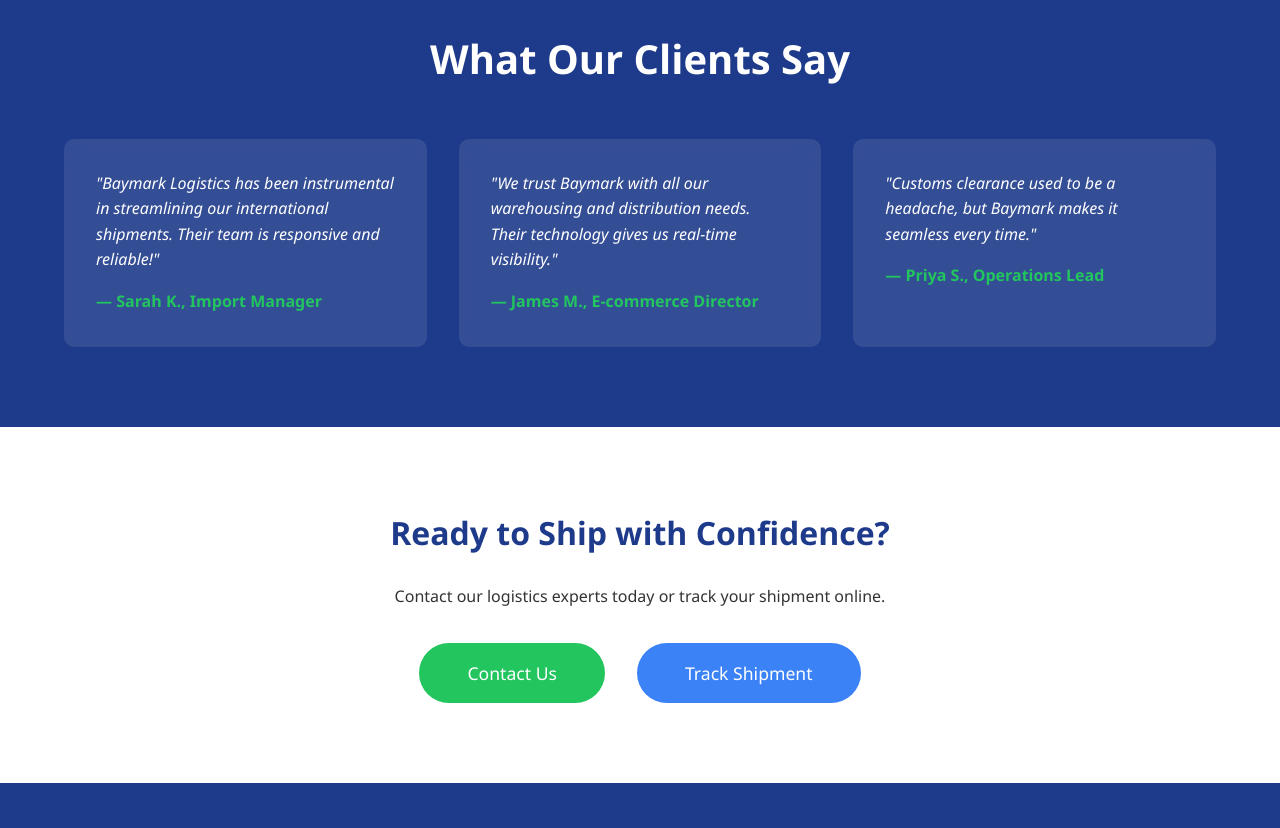
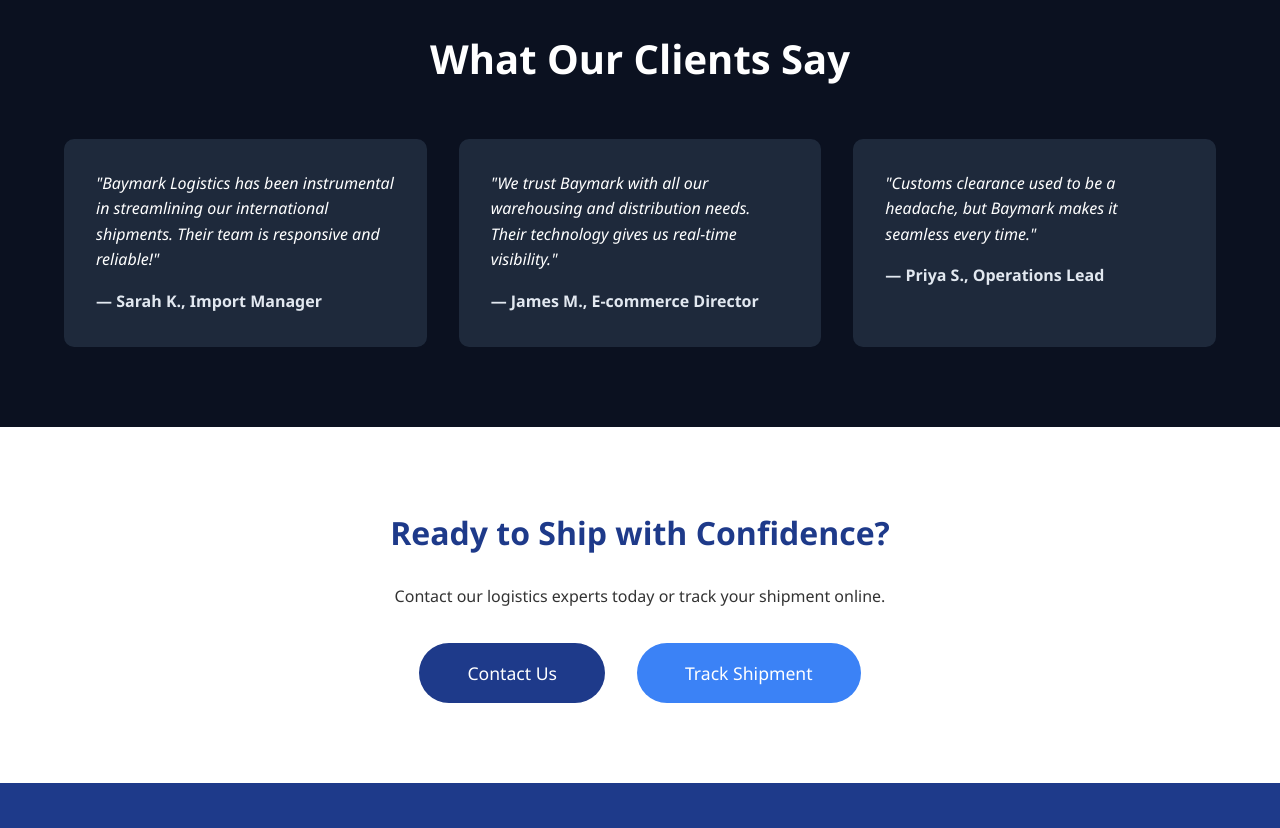
Before and after one commit to Abdirahman0646/BAYMARK, a plain HTML site: page index.html in a window 1280 px wide. Shown: the part 1960-2788 px from the top of the page. Drawn offline with Linux system fonts and the light colour scheme.

Commit message:
Improve text contrast and accessibility for CTA buttons and testimonials

```diff
--- a/index.css
+++ b/index.css
@@ -27,7 +27,7 @@ nav .logo {
 }
 
 nav {
-    background: #1e3a8a;
+    background: #d6d6d6;
     padding: 1rem 5%;
     position: fixed;
     width: 100%;
@@ -58,7 +58,7 @@ nav .container {
 }
 
 .nav-links a {
-    color: white;
+    color: #1e3a8a;
     text-decoration: none;
     transition: color 0.3s;
 }
@@ -163,8 +163,8 @@ nav .container {
 
 
 .cta-button {
-    background: #22c55e;
-    color: white;
+    background: #1e3a8a;
+    color: #ffffff;
     padding: 1rem 3rem;
     border: none;
     border-radius: 50px;
@@ -266,8 +266,8 @@ nav .container {
 /* Testimonials */
 .testimonials {
     padding: 80px 5%;
-    background: #1e3a8a;
-    color: white;
+    background: #0b1120;
+    color:#f8fafc;
 }
 
 .testimonials-grid {
@@ -279,7 +279,8 @@ nav .container {
 }
 
 .testimonial-card {
-    background: rgba(255,255,255,0.1);
+    background: #1e293b;
+    color: #ffffff;
     padding: 2rem;
     border-radius: 10px;
     backdrop-filter: blur(10px);
@@ -292,7 +293,7 @@ nav .container {
 
 .testimonial-author {
     font-weight: bold;
-    color: #22c55e;
+    color: #e2e8f0;
 }
 
 /* Content Pages */
```
